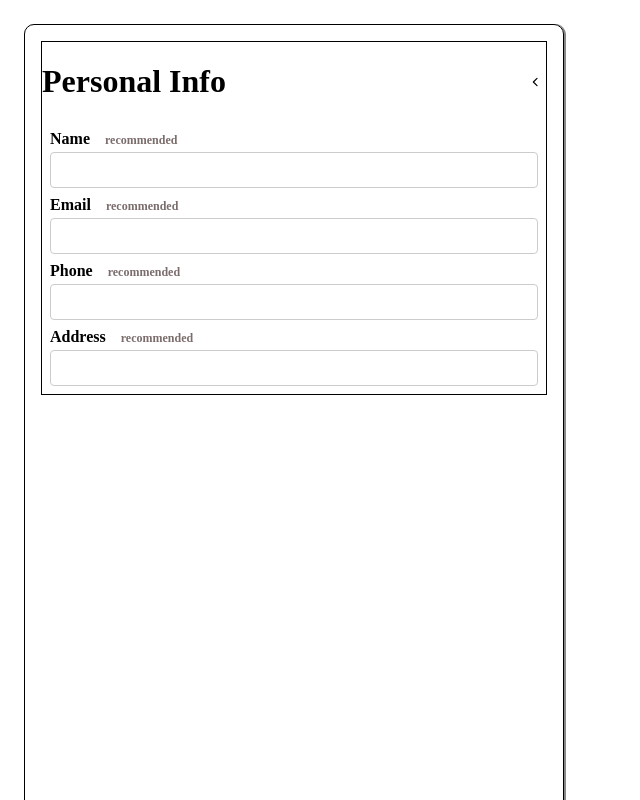
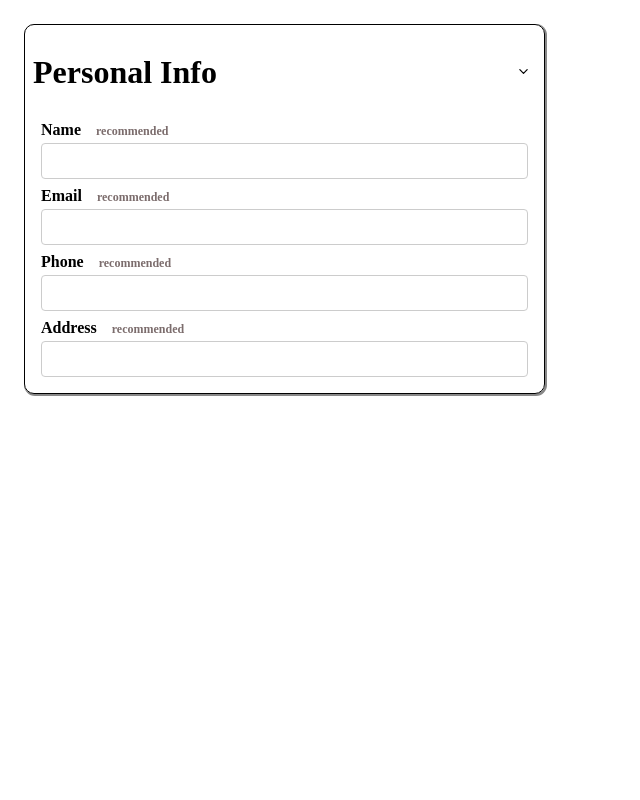
Before and after one commit to Fahridanaa/cv-application, a React (Vite) app: page / in a window 1280 px wide. Both pictures are taken after a click on the button 533 px from the left and 81 px from the top of the page. Shown: the top 800 px of the page, without its empty margins (0-640 px from the left). Built offline with nearby package versions, Linux system fonts and the light colour scheme.

Commit message:
add form button toggle

```diff
--- a/src/App.jsx
+++ b/src/App.jsx
@@ -15,6 +15,10 @@ function App() {
 			onChange: handleChange,
 		};
 	}
+	const [isActive, setIsActive] = useState(false);
+	const handleToggle = () => {
+		setIsActive(!isActive);
+	};
 
 	const name = useFormInput('');
 	const address = useFormInput('');
@@ -25,8 +29,15 @@ function App() {
 		<div id="App">
 			<div id="edit-side">
 				<div id="personal-info">
-					<Header title="Personal Info" id="personal-info-header" />
-					<div id="personal-info-input">
+					<Header
+						title="Personal Info"
+						id="personal-info-header"
+						handleToggle={handleToggle}
+						isActive={isActive}
+					/>
+					<div
+						id="personal-info-input"
+						className={isActive ? 'show' : ''}>
 						<CustomInput
 							inputType={{ type: 'text' }}
 							customLabel="Name"
--- a/src/components/Form/HeaderInput.jsx
+++ b/src/components/Form/HeaderInput.jsx
@@ -1,17 +1,13 @@
+/* eslint-disable react/prop-types */
 import PropTypes from 'prop-types';
-import { useState } from 'react';
 import HeaderInputShowButton from './HeaderInputShowButton';
 import '../../styles/HeaderInput.css';
 
-function HeaderInput({ title, id }) {
-	const [isActive, setIsActive] = useState(false);
-	const handleToggle = () => {
-		setIsActive(!isActive);
-	};
+function HeaderInput({ title, id, handleToggle, isActive }) {
 	const titleStyle = {};
 
 	return (
-		<div id={id} className={`${isActive ? 'buttonActive' : ''}`}>
+		<div id={id}>
 			<h1 style={titleStyle}>{title}</h1>
 			<HeaderInputShowButton onButtonClick={handleToggle} isActive={isActive} />
 		</div>
--- a/src/styles/App.css
+++ b/src/styles/App.css
@@ -10,18 +10,19 @@
 
 #edit-side {
   width: 50vw;
-  box-shadow: 1px 1px 0px 1px #888888;
-  border: 1px solid black;
-  border-radius: 10px;
-  padding: 16px;
 }
 
 #personal-info {
+  box-shadow: 1px 1px 0px 1px #888888;
   border: 1px solid black;
+  padding: 8px;
+  border-radius: 10px;
 }
 
-form {
-  display: flex;
-  flex-direction: column;
-  gap: 4px;
+#personal-info-input {
+  display: none;
 }
+
+#personal-info-input.show {
+  display: block;
+}
--- a/src/styles/HeaderInputShowButton.css
+++ b/src/styles/HeaderInputShowButton.css
@@ -7,9 +7,10 @@
   border: none;
   background-color: transparent;
   cursor: pointer;
+  transform: rotate(90deg);
   transition: transform 0.3s ease-in-out;
 }
 
 #personal-info-header > button.active {
-  transform: rotate(90deg);
+  transform: rotate(0deg);
 }
```
